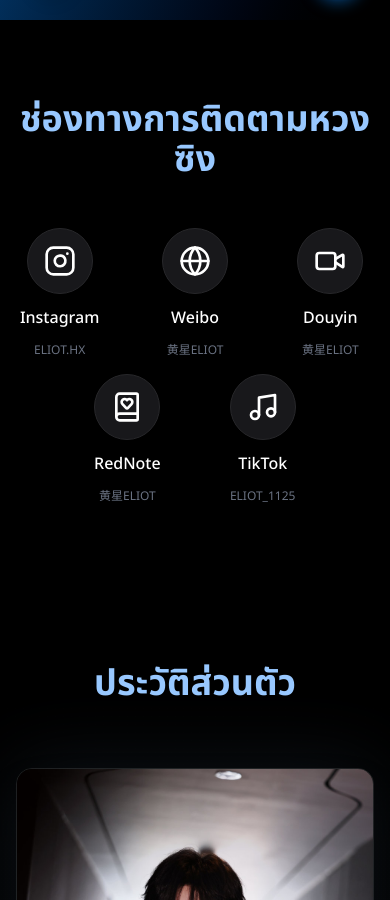
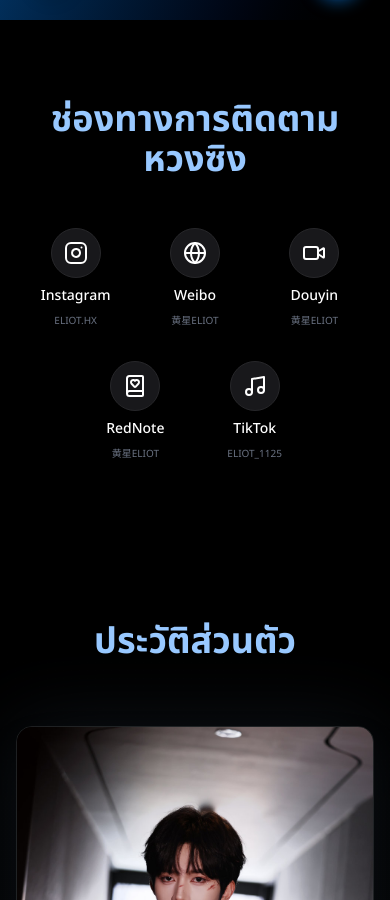
Before and after one commit to netdy/huangxing, a Next.js app: page / in a window 390 px wide. Shown: the part 824-1724 px from the top of the page. Built offline with nearby package versions, Linux system fonts and the light colour scheme; grey boxes are pictures that could not be loaded.

Commit message:
add padding

```diff
--- a/app/components/Socials.tsx
+++ b/app/components/Socials.tsx
@@ -17,7 +17,7 @@ export default function Socials() {
 
   return (
     <section id="socials" className="py-20 bg-black text-white">
-      <div className="max-w-4xl mx-auto text-center">
+      <div className="max-w-4xl mx-auto text-center px-6">
         <motion.h2
           initial={{ opacity: 0, y: 20 }}
           whileInView={{ opacity: 1, y: 0 }}
@@ -27,7 +27,7 @@ export default function Socials() {
           {t('socials.title')}
         </motion.h2>
 
-        <div className="grid grid-cols-6 md:flex md:flex-wrap md:justify-center gap-4 md:gap-16">
+        <div className="grid grid-cols-6 md:flex md:flex-wrap md:justify-center gap-x-4 gap-y-8 md:gap-16">
           {socialLinks.map((social, index) => (
             <motion.a
               key={index}
@@ -38,13 +38,13 @@ export default function Socials() {
               whileInView={{ opacity: 1, y: 0 }}
               viewport={{ once: false }}
               transition={{ delay: index * 0.1 }}
-              className={`flex flex-col items-center gap-3 group col-span-2 ${index === 3 ? 'col-start-2' : ''}`}
+              className={`flex flex-col items-center gap-2 group col-span-2 ${index === 3 ? 'col-start-2' : ''}`}
             >
-              <div className={`p-4 rounded-full bg-zinc-900 border border-zinc-800 group-hover:border-primary-light transition-colors duration-300 ${social.color}`}>
-                <social.icon size={32} className="transition-transform group-hover:scale-110 duration-300" />
+              <div className={`p-3 md:p-4 rounded-full bg-zinc-900 border border-zinc-800 group-hover:border-primary-light transition-colors duration-300 ${social.color}`}>
+                <social.icon size={24} className="md:w-8 md:h-8 w-6 h-6 transition-transform group-hover:scale-110 duration-300" />
               </div>
-              <span className="font-medium">{social.name}</span>
-              <span className="text-xs text-gray-500 group-hover:text-primary-light transition-colors">{social.label}</span>
+              <span className="text-sm md:text-base font-medium">{social.name}</span>
+              <span className="text-[10px] md:text-xs text-gray-500 group-hover:text-primary-light transition-colors">{social.label}</span>
             </motion.a>
           ))}
         </div>
```
